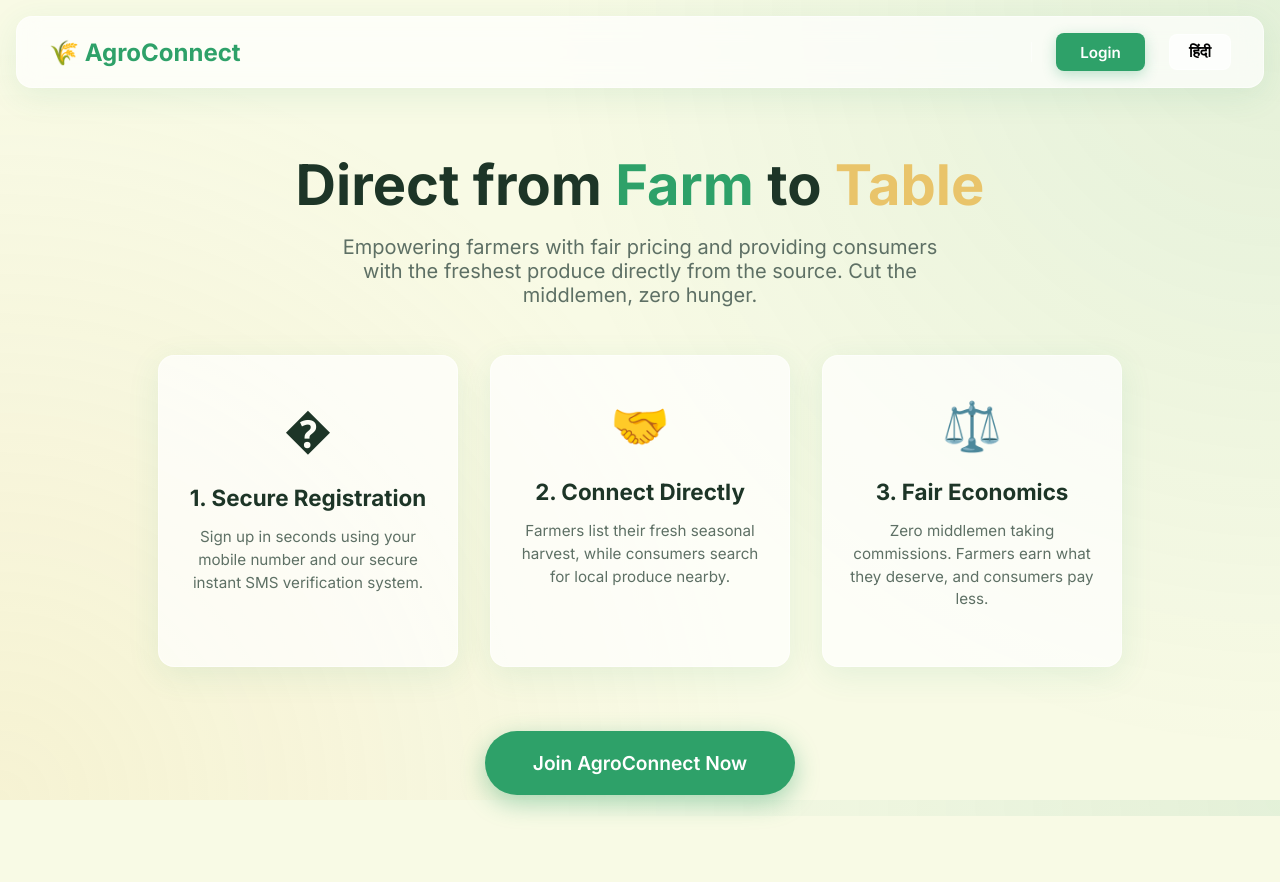
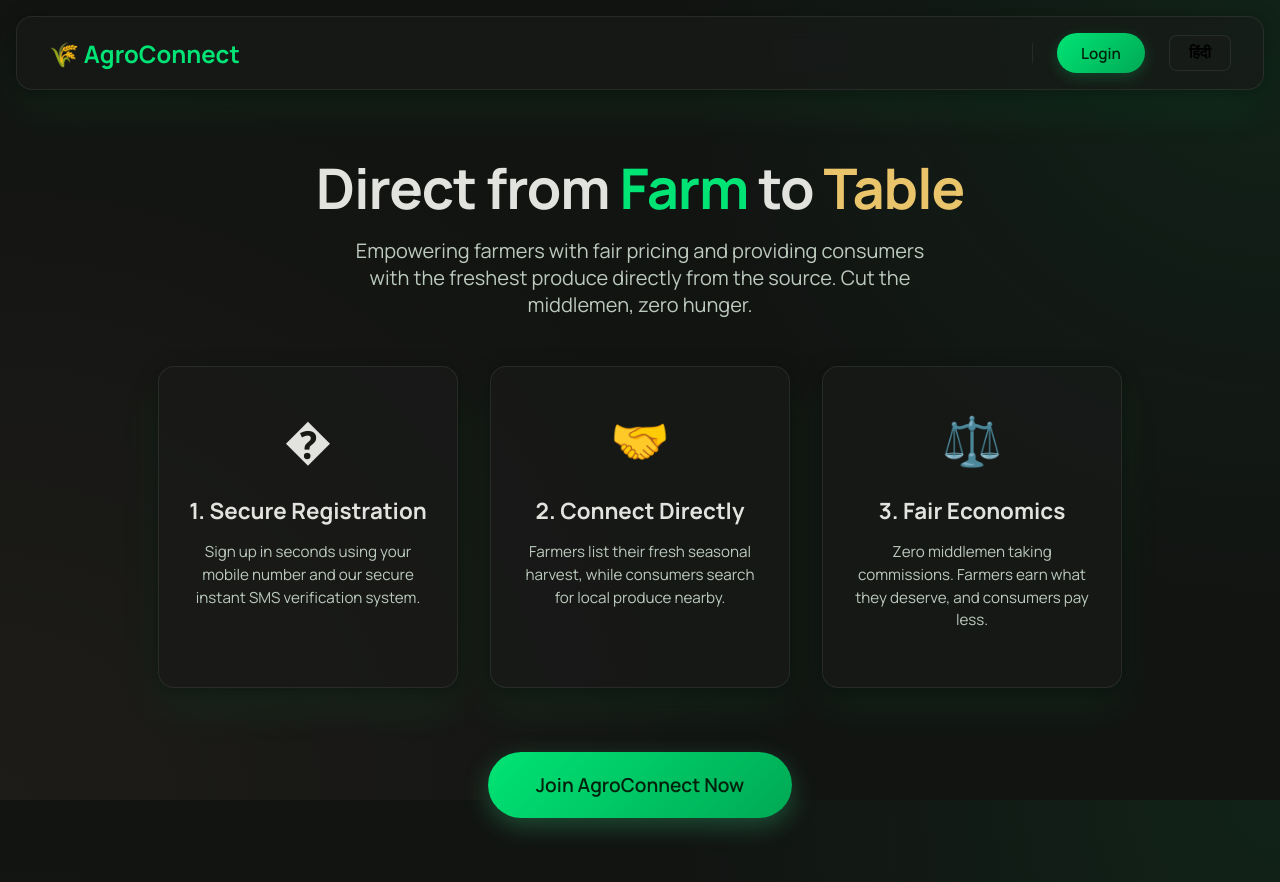
Before and after one commit to shlokkakde/AgroConnect, a Next.js app: page / in a window 1280 px wide. Before the commit the page ends 816 px from the top, so only its background shows below. Built offline with nearby package versions, Linux system fonts and the light colour scheme.

Commit message:
Fixed UI/UX changes

```diff
--- a/src/app/globals.css
+++ b/src/app/globals.css
@@ -1,24 +1,26 @@
 :root {
-  --primary: #2ea169;
-  --primary-hover: #268958;
-  --bg-color: #f8fae5;
-  --text-main: #1d3527;
-  --text-muted: #5e7065;
-  --glass-bg: rgba(255, 255, 255, 0.7);
-  --glass-border: rgba(255, 255, 255, 0.5);
-  --card-shadow: 0 8px 32px 0 rgba(46, 161, 105, 0.1);
-  --danger: #e63946;
-  --success: #2a9d8f;
-  --warning: #e9c46a;
+  --primary: #00e475;
+  --primary-hover: #00a955;
+  --primary-glow: #62ff96;
+  --bg-color: #121412;
+  --text-main: #e2e3df;
+  --text-muted: #bccabe;
+  --glass-bg: rgba(26, 28, 26, 0.6);
+  --glass-border: rgba(134, 148, 137, 0.15);
+  --card-shadow: 0 4px 20px rgba(0, 0, 0, 0.4), 0 20px 40px rgba(0, 228, 117, 0.08);
+  --danger: #ffb4ab;
+  --success: #00e475;
+  --warning: #ffb77d;
+  --terracotta: #ffb4a5;
 }
 
 body {
   margin: 0;
-  font-family: 'Inter', system-ui, -apple-system, sans-serif;
+  font-family: 'Manrope', system-ui, -apple-system, sans-serif;
   background-color: var(--bg-color);
   color: var(--text-main);
-  background-image: radial-gradient(circle at 100% 0%, rgba(46, 161, 105, 0.1) 0%, transparent 50%),
-    radial-gradient(circle at 0% 100%, rgba(233, 196, 106, 0.15) 0%, transparent 50%);
+  background-image: radial-gradient(circle at 100% 0%, rgba(0, 228, 117, 0.07) 0%, transparent 40%),
+    radial-gradient(circle at 0% 100%, rgba(255, 180, 165, 0.05) 0%, transparent 50%);
   background-attachment: fixed;
   min-height: 100vh;
 }
@@ -50,21 +52,22 @@ a {
   border-radius: 8px;
   font-weight: 600;
   cursor: pointer;
-  transition: all 0.2s ease;
+  transition: all 0.3s ease;
   border: none;
   font-size: 0.95rem;
 }
 
 .btn-primary {
-  background: var(--primary);
-  color: white;
-  box-shadow: 0 4px 14px rgba(46, 161, 105, 0.3);
+  background: linear-gradient(135deg, var(--primary), var(--primary-hover));
+  color: #00210b;
+  box-shadow: 0 4px 14px rgba(0, 228, 117, 0.2);
+  border-radius: 50px;
 }
 
 .btn-primary:hover {
-  background: var(--primary-hover);
+  background: linear-gradient(135deg, var(--primary-glow), var(--primary));
   transform: translateY(-2px);
-  box-shadow: 0 6px 20px rgba(46, 161, 105, 0.4);
+  box-shadow: 0 0 20px rgba(98, 255, 150, 0.4);
 }
 
 .container {
@@ -118,6 +121,13 @@ a {
   font-size: 3.5rem;
   margin-bottom: 1rem;
   line-height: 1.2;
+  letter-spacing: -0.02em;
+}
+
+.label-tech {
+  font-family: 'Space Grotesk', monospace;
+  letter-spacing: 0.1em;
+  text-transform: uppercase;
 }
 
 .grid-cols {
--- a/src/app/layout.jsx
+++ b/src/app/layout.jsx
@@ -12,7 +12,7 @@ export default function RootLayout({ children }) {
     return (
         <html lang="en">
             <head>
-                <link href="https://fonts.googleapis.com/css2?family=Inter:wght@400;500;600;700&display=swap" rel="stylesheet" />
+                <link href="https://fonts.googleapis.com/css2?family=Manrope:wght@400;500;600;700;800&family=Space+Grotesk:wght@400;500;600;700&display=swap" rel="stylesheet" />
             </head>
             <body>
                 <AuthProvider>
```
